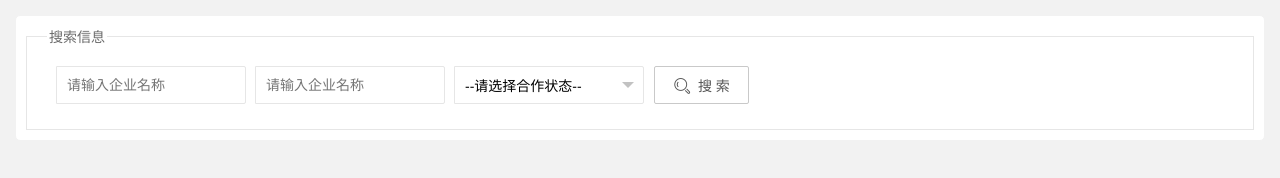
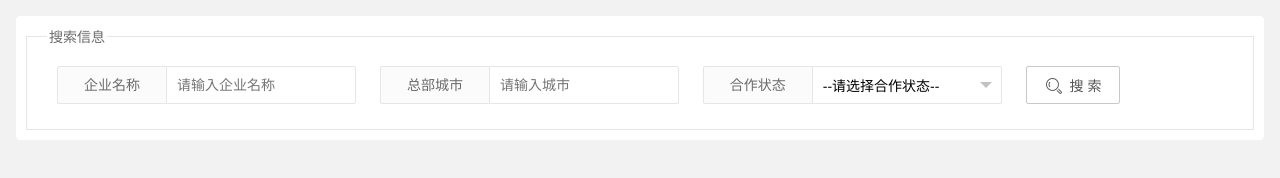
Before and after one commit to Yup-China/jobsearch, a plain HTML site: page page/company/findCompany.html in a window 1280 px wide. Drawn offline with Linux system fonts and the light colour scheme.

Commit message:
Update findCompany.html

```diff
--- a/page/company/findCompany.html
+++ b/page/company/findCompany.html
@@ -18,14 +18,20 @@
 			<div style="margin: 10px 10px 10px 10px">
 				<form class="layui-form layui-form-pane" action="">
 					<div class="layui-form-item">
+						<div class="layui-inline">
+							<label class="layui-form-label">企业名称</label>
 							<div class="layui-input-inline">
 									<input id="cname" type="text" name="cname" placeholder="请输入企业名称" autocomplete="off" class="layui-input">
 							</div>
-
+						</div>
+						<div class="layui-inline">
+							<label class="layui-form-label">总部城市</label>
 							<div class="layui-input-inline">
-							<input id="city" type="text" name="city" placeholder="请输入企业名称" autocomplete="off" class="layui-input">
+								<input id="city" type="text" name="city" placeholder="请输入城市" autocomplete="off" class="layui-input">
 							</div>
-
+						</div>
+						<div class="layui-inline">
+							<label class="layui-form-label">合作状态</label>
 							<div class="layui-input-inline">
 									<select name="status">
 										<option value="0">--请选择合作状态--</option>
@@ -33,7 +39,7 @@
 										<option value="2">暂停合作</option>
 									</select>
 							</div>
-
+						</div>
 
 						<div class="layui-inline">
 							<button type="submit" class="layui-btn layui-btn-primary"  lay-submit lay-filter="data-search-btn"><i class="layui-icon"></i> 搜 索</button>
```
Lines whose indentation alone changed are shown as unchanged.
